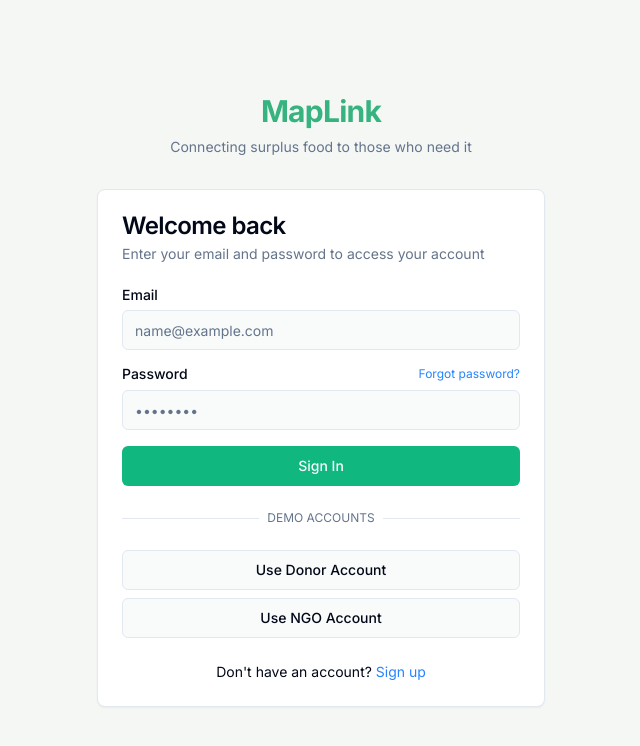
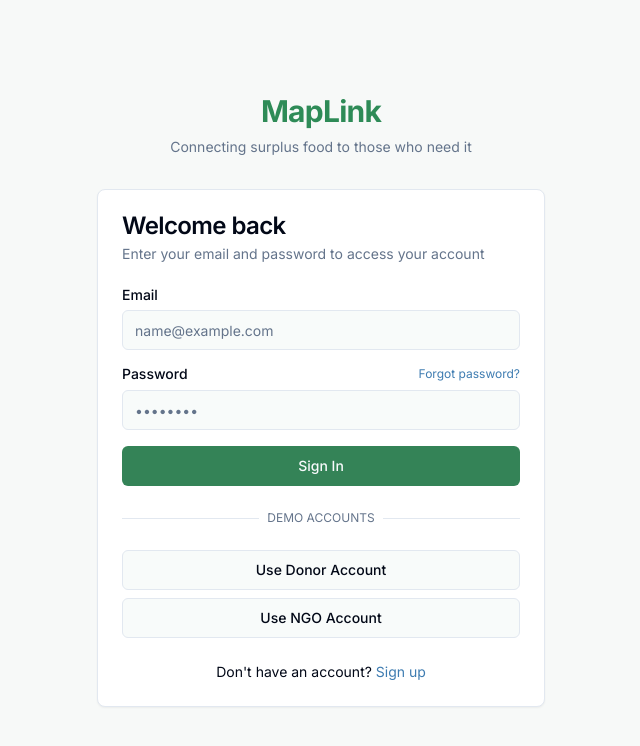
Before and after one commit to Khushi-51/donate-maplink, a React (Vite) app: page /login in a window 1280 px wide. Shown: the top 746 px of the page, without its empty margins (319-959 px from the left). Built offline with nearby package versions, Linux system fonts and the light colour scheme.

Commit message:
Refactor: Update color scheme
Update the color scheme while maintaining the use of green.

```diff
--- a/src/App.css
+++ b/src/App.css
@@ -13,11 +13,11 @@
 }
 
 .logo:hover {
-  filter: drop-shadow(0 0 2em rgba(100, 220, 190, 0.6));
+  filter: drop-shadow(0 0 2em rgba(46, 139, 87, 0.6));
 }
 
 .logo.react:hover {
-  filter: drop-shadow(0 0 2em rgba(97, 218, 251, 0.6));
+  filter: drop-shadow(0 0 2em rgba(62, 124, 177, 0.6));
 }
 
 @keyframes logo-spin {
--- a/src/components/Logo.tsx
+++ b/src/components/Logo.tsx
@@ -21,14 +21,14 @@ const Logo: React.FC<LogoProps> = ({ size = "medium", className }) => {
       className={`flex items-center gap-2 ${className} transition-transform duration-300 hover:scale-105`}
     >
       <div className="relative">
-        <div className="w-8 h-8 rounded-full bg-gradient-to-r from-emerald-600 to-teal-500 flex items-center justify-center shadow-md transition-all duration-300 hover:shadow-emerald-400/30 hover:shadow-lg">
+        <div className="w-8 h-8 rounded-full bg-gradient-to-r from-[#2E8B57] to-[#2c7a4d] flex items-center justify-center shadow-md transition-all duration-300 hover:shadow-[#2E8B57]/30 hover:shadow-lg animate-pulse-slow">
           <Leaf className={`text-white ${size === "small" ? "h-4 w-4" : "h-5 w-5"}`} />
         </div>
-        <div className="absolute -top-1 -right-1 w-4 h-4 rounded-full bg-blue-500 border-2 border-white dark:border-gray-800 animate-pulse" />
+        <div className="absolute -top-1 -right-1 w-4 h-4 rounded-full bg-[#3E7CB1] border-2 border-white dark:border-gray-800 animate-pulse" />
       </div>
       <span className={`font-bold ${sizeClasses[size]} tracking-tight`}>
-        <span className="text-emerald-600 dark:text-emerald-400">Zero</span>
-        <span className="text-blue-500">Waste</span>
+        <span className="text-[#2E8B57] dark:text-[#4ca77b]">Zero</span>
+        <span className="text-[#3E7CB1]">Waste</span>
       </span>
     </Link>
   );
--- a/src/components/ThemeToggle.tsx
+++ b/src/components/ThemeToggle.tsx
@@ -51,11 +51,11 @@ const ThemeToggle = () => {
       variant="ghost"
       size="icon"
       onClick={toggleTheme}
-      className={`rounded-full text-emerald-600 dark:text-emerald-400 hover:bg-emerald-100 dark:hover:bg-emerald-900/20 transition-all duration-300 ${isTransitioning ? 'animate-spin' : ''}`}
+      className={`rounded-full text-[#2E8B57] dark:text-[#4ca77b] hover:bg-[#e9f5f0] dark:hover:bg-[#234934]/20 transition-all duration-300 ${isTransitioning ? 'animate-spin' : ''}`}
       aria-label={isDark ? "Switch to light mode" : "Switch to dark mode"}
     >
       {isDark ? (
-        <Sun className="h-5 w-5 transition-transform duration-300 hover:rotate-12" />
+        <Sun className="h-5 w-5 transition-transform duration-300 hover:rotate-12 animate-pulse-slow" />
       ) : (
         <Moon className="h-5 w-5 transition-transform duration-300 hover:rotate-12" />
       )}
--- a/src/index.css
+++ b/src/index.css
@@ -5,7 +5,7 @@
 
 @layer base {
   :root {
-    --background: 152 30% 98%;
+    --background: 150 30% 98%;
     --foreground: 222.2 84% 4.9%;
 
     --card: 0 0% 100%;
@@ -14,16 +14,16 @@
     --popover: 0 0% 100%;
     --popover-foreground: 222.2 84% 4.9%;
 
-    --primary: 160 84% 39%;
+    --primary: 146 43% 36%;
     --primary-foreground: 210 40% 98%;
 
-    --secondary: 210 79% 54%;
+    --secondary: 200 39% 47%;
     --secondary-foreground: 210 40% 96.1%;
 
-    --muted: 152 13% 94%;
+    --muted: 150 13% 94%;
     --muted-foreground: 215.4 16.3% 46.9%;
 
-    --accent: 210 79% 54%;
+    --accent: 200 39% 47%;
     --accent-foreground: 222.2 47.4% 11.2%;
 
     --destructive: 0 84.2% 60.2%;
@@ -31,18 +31,18 @@
 
     --border: 214.3 31.8% 91.4%;
     --input: 214.3 31.8% 91.4%;
-    --ring: 160 84% 39%;
+    --ring: 146 43% 36%;
 
     --radius: 0.5rem;
 
-    --sidebar-background: 160 84% 39%;
+    --sidebar-background: 146 43% 36%;
     --sidebar-foreground: 0 0% 100%;
-    --sidebar-primary: 160 84% 34%;
+    --sidebar-primary: 146 43% 31%;
     --sidebar-primary-foreground: 0 0% 98%;
-    --sidebar-accent: 160 84% 30%;
+    --sidebar-accent: 146 43% 28%;
     --sidebar-accent-foreground: 0 0% 100%;
-    --sidebar-border: 160 84% 30%;
-    --sidebar-ring: 160 84% 39%;
+    --sidebar-border: 146 43% 28%;
+    --sidebar-ring: 146 43% 36%;
   }
 
   .dark {
@@ -55,16 +55,16 @@
     --popover: 222.2 84% 4.9%;
     --popover-foreground: 210 40% 98%;
 
-    --primary: 160 84% 39%;
+    --primary: 146 43% 42%;
     --primary-foreground: 222.2 47.4% 11.2%;
 
-    --secondary: 210 79% 54%;
+    --secondary: 200 39% 47%;
     --secondary-foreground: 210 40% 98%;
 
     --muted: 217.2 32.6% 17.5%;
     --muted-foreground: 215 20.2% 65.1%;
 
-    --accent: 210 79% 54%;
+    --accent: 200 39% 47%;
     --accent-foreground: 210 40% 98%;
 
     --destructive: 0 62.8% 30.6%;
@@ -72,7 +72,7 @@
 
     --border: 217.2 32.6% 17.5%;
     --input: 217.2 32.6% 17.5%;
-    --ring: 160 84% 39%;
+    --ring: 146 43% 42%;
   }
 }
 
--- a/tailwind.config.ts
+++ b/tailwind.config.ts
@@ -67,10 +67,10 @@ export default {
 					ring: 'hsl(var(--sidebar-ring))'
 				},
 				maplink: {
-					green: '#36B37E',
-					blue: '#2684FF',
-					lightgray: '#F5F7F5',
-					gray: '#DDDDDD',
+					green: '#2E8B57', // Changed to a more professional sea green
+					blue: '#3E7CB1', // Changed to a more muted professional blue
+					lightgray: '#F7F9F8', // Slightly greener light gray
+					gray: '#E5E9E7', // Slightly greener gray
 				}
 			},
 			borderRadius: {
@@ -114,6 +114,10 @@ export default {
 				'slide-right': {
 					'0%': { transform: 'translateX(-20px)', opacity: '0' },
 					'100%': { transform: 'translateX(0)', opacity: '1' },
+				},
+				'rotate-slow': {
+					'0%': { transform: 'rotate(0deg)' },
+					'100%': { transform: 'rotate(360deg)' },
 				}
 			},
 			animation: {
@@ -124,14 +128,15 @@ export default {
 				'bounce-subtle': 'bounce-subtle 2s ease-in-out infinite',
 				'slide-up': 'slide-up 0.5s ease-out forwards',
 				'slide-right': 'slide-right 0.5s ease-out forwards',
+				'rotate-slow': 'rotate-slow 15s linear infinite',
 			},
 			boxShadow: {
-				'glow': '0 0 15px rgba(34, 197, 94, 0.4)',
+				'glow': '0 0 15px rgba(46, 139, 87, 0.4)',
 				'card': '0 10px 30px rgba(0, 0, 0, 0.1)'
 			},
 			backgroundImage: {
 				'gradient-radial': 'radial-gradient(var(--tw-gradient-stops))',
-				'gradient-subtle': 'linear-gradient(to right, rgb(240, 248, 255), rgb(245, 250, 255))',
+				'gradient-subtle': 'linear-gradient(to right, rgb(245, 250, 248), rgb(240, 248, 244))',
 			},
 		}
 	},
```
